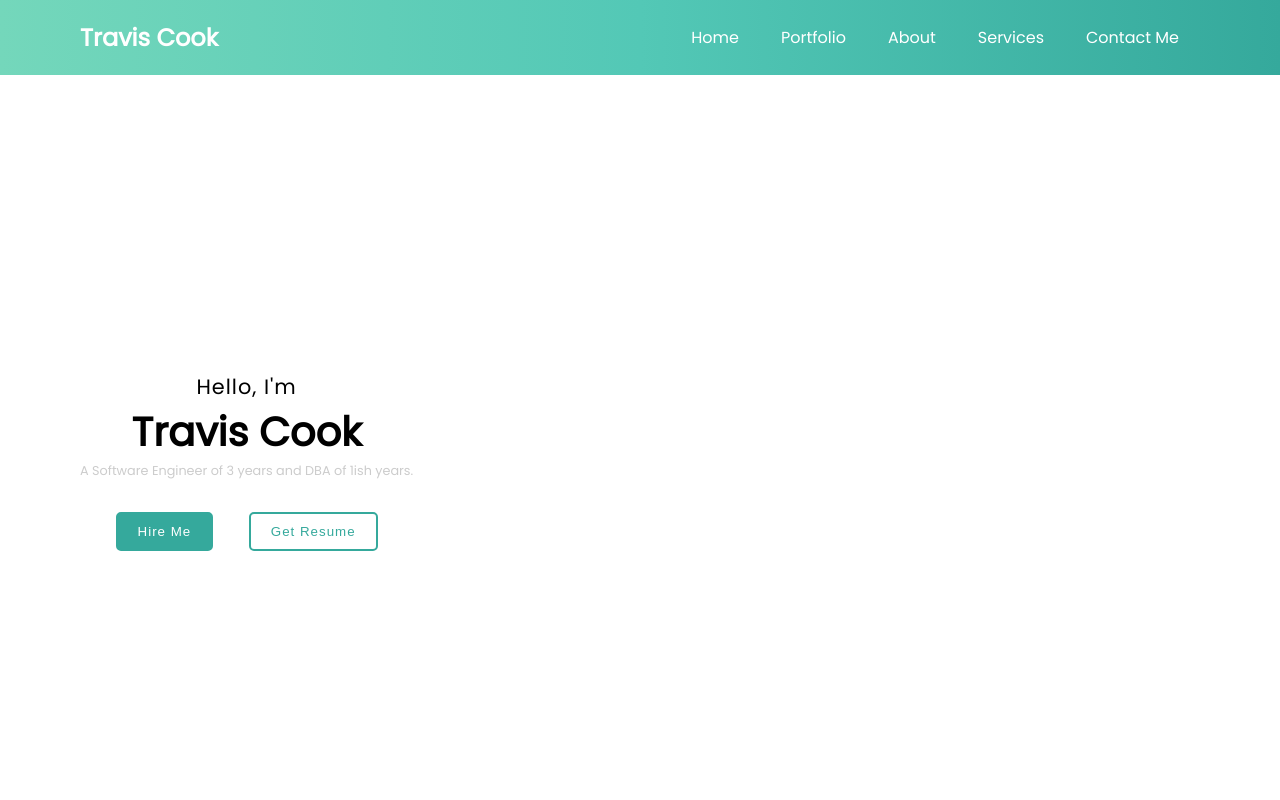
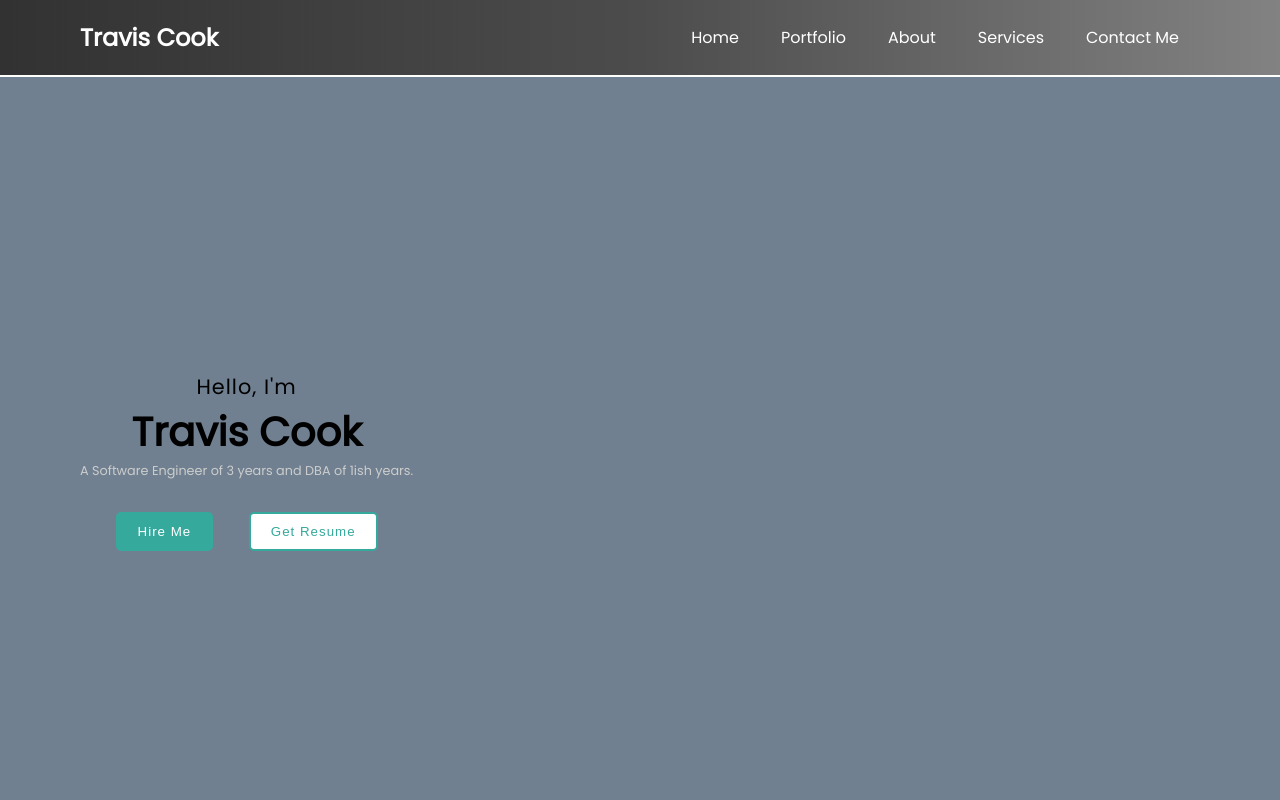
Before and after one commit to TravisCookT/portfolio-website-vanilla, a plain HTML site: page index.html in a window 1280 px wide. Shown: the top 800 px of the page. Drawn offline with Linux system fonts and the light colour scheme; a script that the page names is missing.

Commit message:
changed some background colors

```diff
--- a/style.css
+++ b/style.css
@@ -16,7 +16,7 @@ body {
 	position: fixed;
 	top: 0;
 	width: 100%;
-	background-image: linear-gradient(90deg, #74D7BB, #53C8B6, #35A99C);
+	background-image: linear-gradient(90deg, #323232, #4c4c4c, #828282);
 	background-color: transparent;
 }
 
@@ -59,9 +59,10 @@ body {
 
 /* Main Hero Section Styles */
 .hero {
-	background-image: url('./Images/heroImg3.avif');
-	background-repeat: no-repeat;
-	background-size: 100% 100%;
+/*	background-image: url('./Images/heroImg3.avif'); */
+	background-color:slategray;
+ /* background-repeat: no-repeat;  */
+	/* background-size: 100% 100%;  */
 	width: 100%;
 	height: 100vh;
 	display: flex;
```
